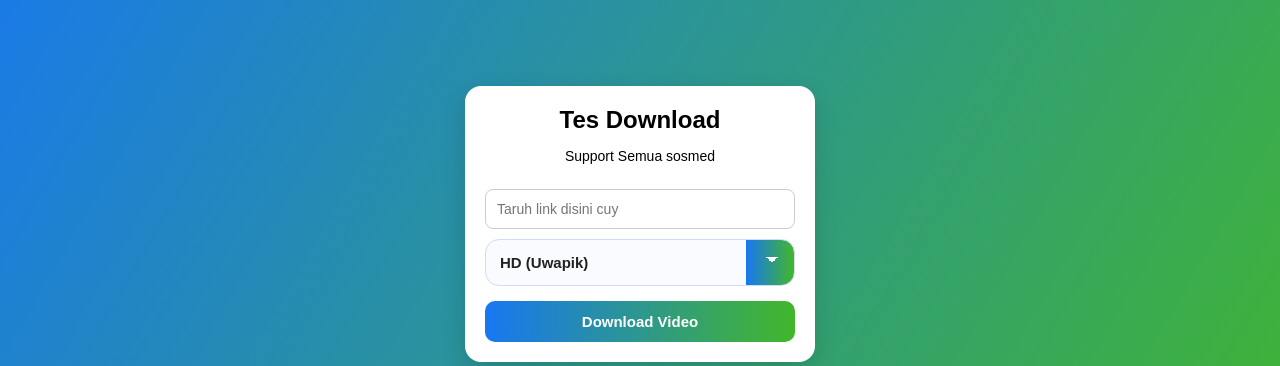
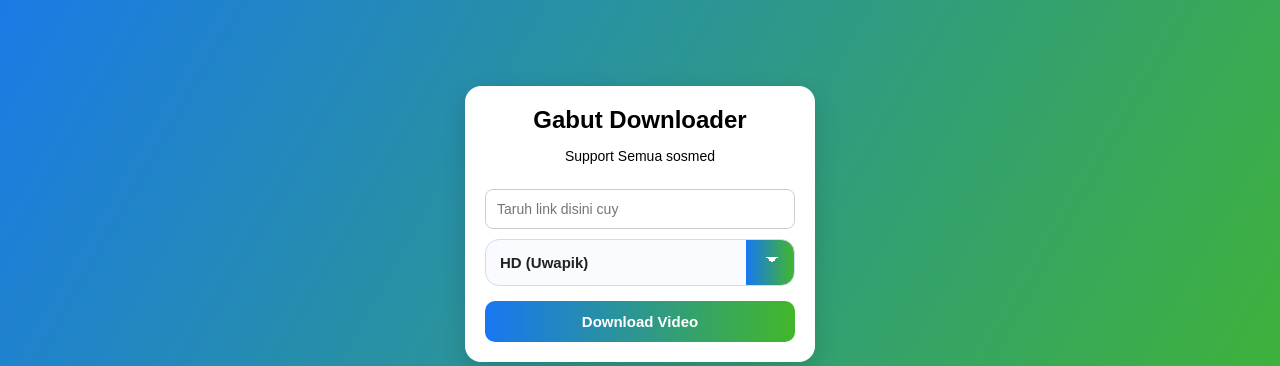
Before and after one commit to m-pandra/VidDownload, a Flask app: page / in a window 1280 px wide. Shown: the part 176-542 px from the top of the page. Run offline with Flask 3, Linux system fonts and the light colour scheme.

Commit message:
Update nama

```diff
--- a/templates/index.html
+++ b/templates/index.html
@@ -8,7 +8,7 @@
 <body>
 
 <div class="container">
-    <h2>Tes Download</h2>
+    <h2>Gabut Downloader</h2>
     <p style="margin-bottom:15px;font-size:14px;">
         Support Semua sosmed
     </p>
```
